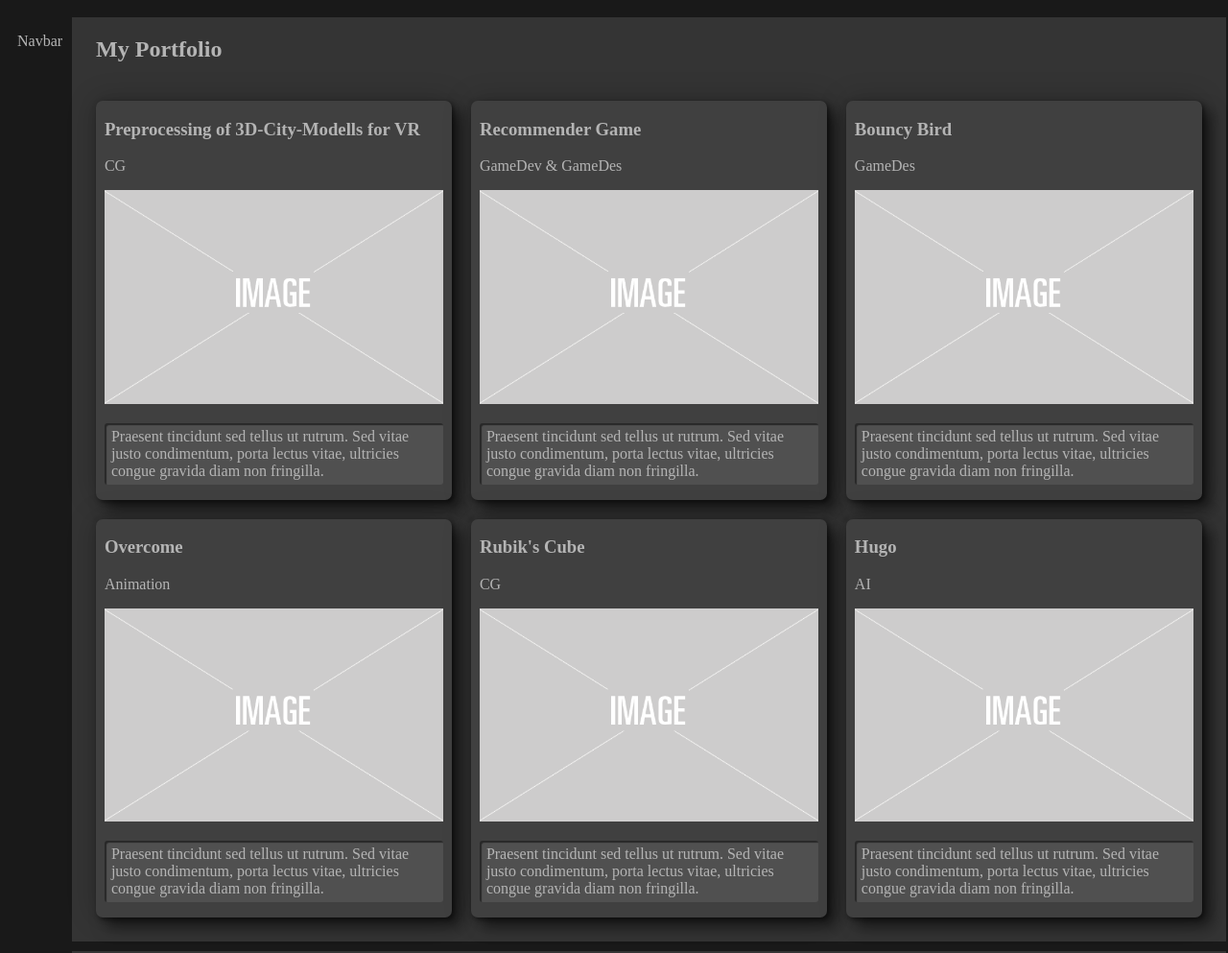
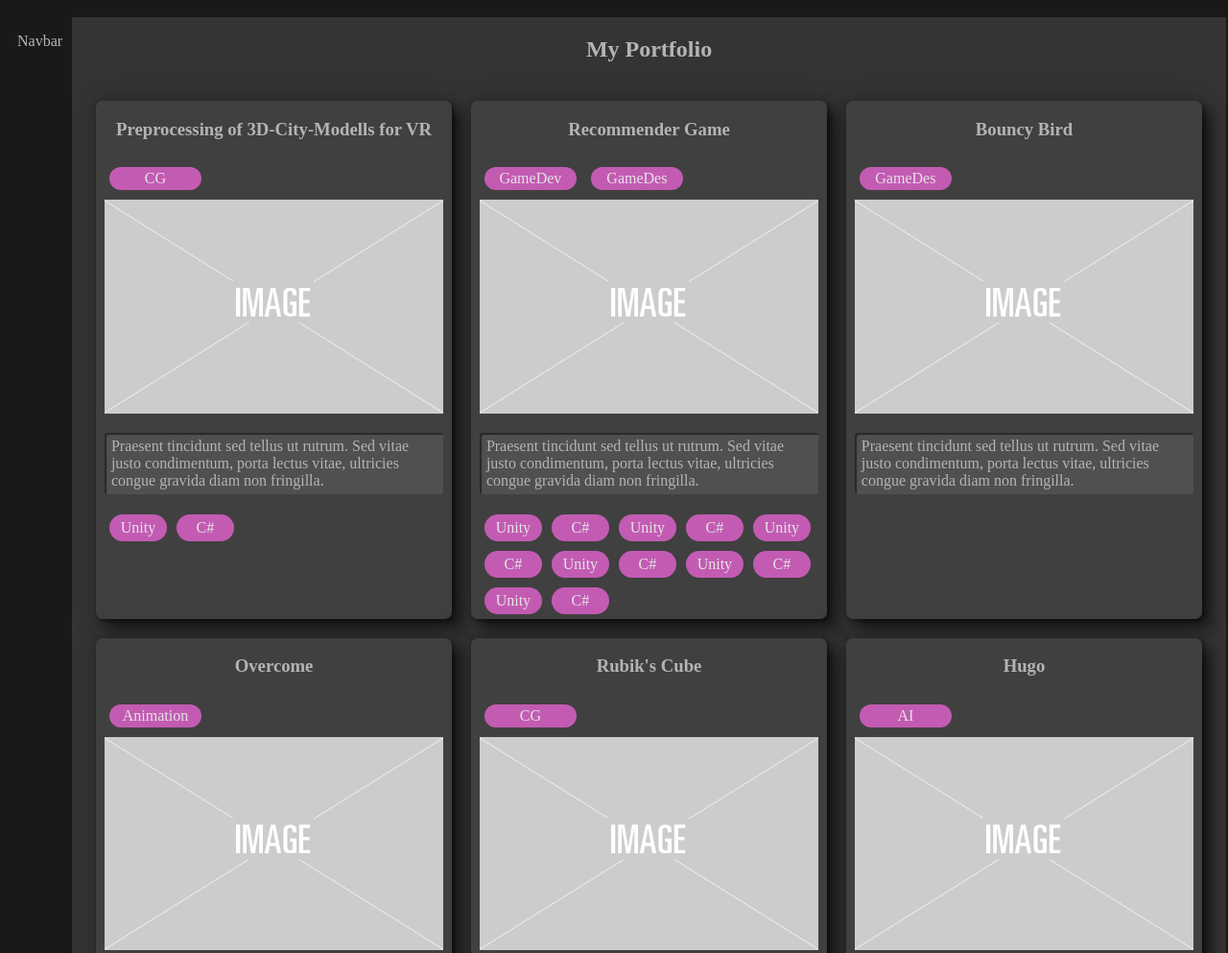
Before and after one commit to iarava/PortfolioPage, a plain HTML site: page index.html in a window 1280 px wide. Shown: the part 800-1793 px from the top of the page at 96% size. Drawn offline with Linux system fonts and the light colour scheme.

Commit message:
align headers and create labels

```diff
--- a/index.html
+++ b/index.html
@@ -17,9 +17,11 @@
 
     <!-- Home -->
     <div class="home">
-        <h1>I'm Luca Rava</h1>
-        <p>I'm a programmer with experience in CG, GameDev and AI.</p>
-        <p>I also like to be creative as a Game Designer.</p>
+        <div>
+            <h1>I'm Luca Rava</h1>
+            <p class="center-text">I'm a programmer with experience in CG, GameDev and AI.</p>
+            <p class="center-text">I also like to be creative as a Game Designer.</p>
+        </div>
     </div>
 
 
@@ -31,23 +33,48 @@
         <div class="portfolio_1">
           <div class="description">
             <h3>Preprocessing of 3D-City-Modells for VR</h3>
-            <p>CG</p>
+            <div class="label-container">
+                <div class="label-topic">CG</div>
+            </div>
             <img class="img-portfolio" src="images/img-placeholder.png">
             <p class="textfield">Praesent tincidunt sed tellus ut rutrum. Sed vitae justo condimentum, porta lectus vitae, ultricies congue gravida diam non fringilla.</p>
+            <div class="label-container">
+                <div class="label-skills">Unity</div>
+                <div class="label-skills">C#</div>
+            </div>
           </div>
         </div>
         <div class="portfolio_2">
           <div class="description">
             <h3>Recommender Game</h3>
-            <p>GameDev &amp; GameDes</p>
+            <div class="label-container">
+                <div class="label-topic">GameDev</div>
+                <div class="label-topic">GameDes</div>
+            </div>
             <img class="img-portfolio" src="images/img-placeholder.png">
             <p class="textfield">Praesent tincidunt sed tellus ut rutrum. Sed vitae justo condimentum, porta lectus vitae, ultricies congue gravida diam non fringilla.</p>
+            <div class="label-container">
+                <div class="label-skills">Unity</div>
+                <div class="label-skills">C#</div>
+                <div class="label-skills">Unity</div>
+                <div class="label-skills">C#</div>
+                <div class="label-skills">Unity</div>
+                <div class="label-skills">C#</div>
+                <div class="label-skills">Unity</div>
+                <div class="label-skills">C#</div>
+                <div class="label-skills">Unity</div>
+                <div class="label-skills">C#</div>
+                <div class="label-skills">Unity</div>
+                <div class="label-skills">C#</div>
+            </div>
           </div>
         </div>
         <div class="portfolio_3">
           <div class="description">
             <h3>Bouncy Bird</h3>
-            <p>GameDes</p>
+            <div class="label-container">
+                <div class="label-topic">GameDes</div>
+            </div>
             <img class="img-portfolio" src="images/img-placeholder.png">
             <p class="textfield">Praesent tincidunt sed tellus ut rutrum. Sed vitae justo condimentum, porta lectus vitae, ultricies congue gravida diam non fringilla.</p>
           </div>
@@ -55,7 +82,9 @@
         <div class="portfolio_4">
           <div class="description">
             <h3>Overcome</h3>
-            <p>Animation</p>
+            <div class="label-container">
+                <div class="label-topic">Animation</div>
+            </div>
             <img class="img-portfolio" src="images/img-placeholder.png">
             <p class="textfield">Praesent tincidunt sed tellus ut rutrum. Sed vitae justo condimentum, porta lectus vitae, ultricies congue gravida diam non fringilla.</p>
           </div>
@@ -63,17 +92,27 @@
         <div class="portfolio_5">
           <div class="description">
             <h3>Rubik's Cube</h3>
-            <p>CG</p>
+            <div class="label-container">
+                <div class="label-topic">CG</div>
+            </div>
             <img class="img-portfolio" src="images/img-placeholder.png">
             <p class="textfield">Praesent tincidunt sed tellus ut rutrum. Sed vitae justo condimentum, porta lectus vitae, ultricies congue gravida diam non fringilla.</p>
+            <div class="label-container">
+                <div class="label-topic">Blender</div>
+            </div>
           </div>
         </div>
         <div class="portfolio_6">
           <div class="description">
             <h3>Hugo</h3>
-            <p>AI</p>
+            <div class="label-container">
+                <div class="label-topic">AI</div>
+            </div>
             <img class="img-portfolio" src="images/img-placeholder.png">
             <p class="textfield">Praesent tincidunt sed tellus ut rutrum. Sed vitae justo condimentum, porta lectus vitae, ultricies congue gravida diam non fringilla.</p>
+            <div class="label-container">
+                <div class="label-skills">Python</div>
+            </div>
           </div>
         </div>
     </div>
--- a/layout.css
+++ b/layout.css
@@ -59,6 +59,12 @@
 }
     .about-header { grid-area: about-header; }
     .About-Body { grid-area: About-Body; }
+
+.label-container{
+    display: flex;
+    flex-wrap: wrap;
+    column-gap: 5px
+}
 
 @media only screen and (max-width: 992px) {
 
--- a/style.css
+++ b/style.css
@@ -1,3 +1,9 @@
+h1, h2, h3, p{  color: #B4B4B4; }
+
+h1, h2, h3, .center-text{
+    text-align: center;
+}
+
 .img-portfolio{ max-width: 100% }
 
 .mainColor{ background-color: #191919; }
@@ -21,4 +27,22 @@
     padding: 5px 7px 5px 7px;
 }
 
-h1, h2, h3, p{  color: #B4B4B4; }
+.label-topic{
+    flex-basis: 90px;
+    text-align: center;
+    color: #E4E4E4;
+    background-color: #C35BB3;
+    margin: 10px 5px 10px 5px;
+    padding: 3px;
+    border-radius: 8em;
+}
+
+.label-skills{
+    flex-basis: 40px;
+    text-align: center;
+    color: #E4E4E4;
+    background-color: #C35BB3;
+    margin: 5px 0px 5px 5px;
+    padding: 5px 10px 5px 10px;
+    border-radius: 8em;
+}
```
